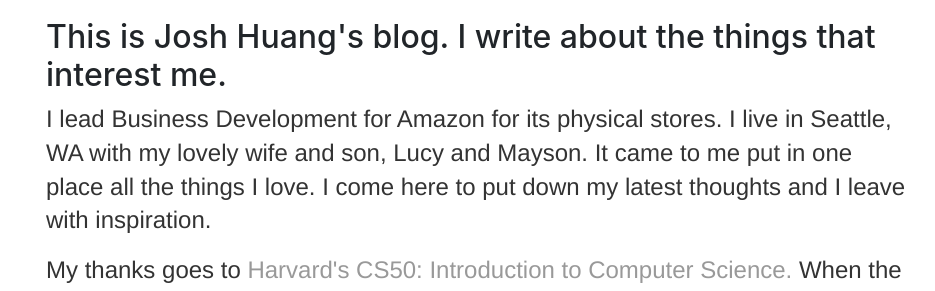
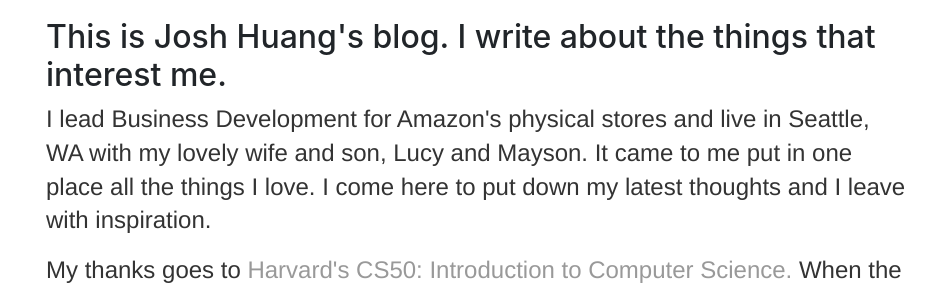
Before and after one commit to hikesandbikes/hikesandbikes.github.io, a Jekyll site: the page built from about/index.html, in a window 1280 px wide. Shown: the part 148-439 px from the top of the page, without its empty margins (161-1096 px from the left). Built offline with Jekyll 4.4.1, drawn with Linux system fonts in a browser that asks for light colours.

Commit message:
Change wording on about

```diff
--- a/about/index.html
+++ b/about/index.html
@@ -7,7 +7,7 @@
 			<h1>About</h1>
 			<h2>This is Josh Huang's blog. I write about the things that interest me.</h2>
 
-			<p>I lead Business Development for Amazon for its physical stores.  I live in Seattle, WA with my
+			<p>I lead Business Development for Amazon's physical stores and live in Seattle, WA with my
 				lovely wife and son, Lucy and Mayson.  It came to me put in one place all the things I love.
 				I come here to put down my latest thoughts and I leave with inspiration.
 			</p>
```
